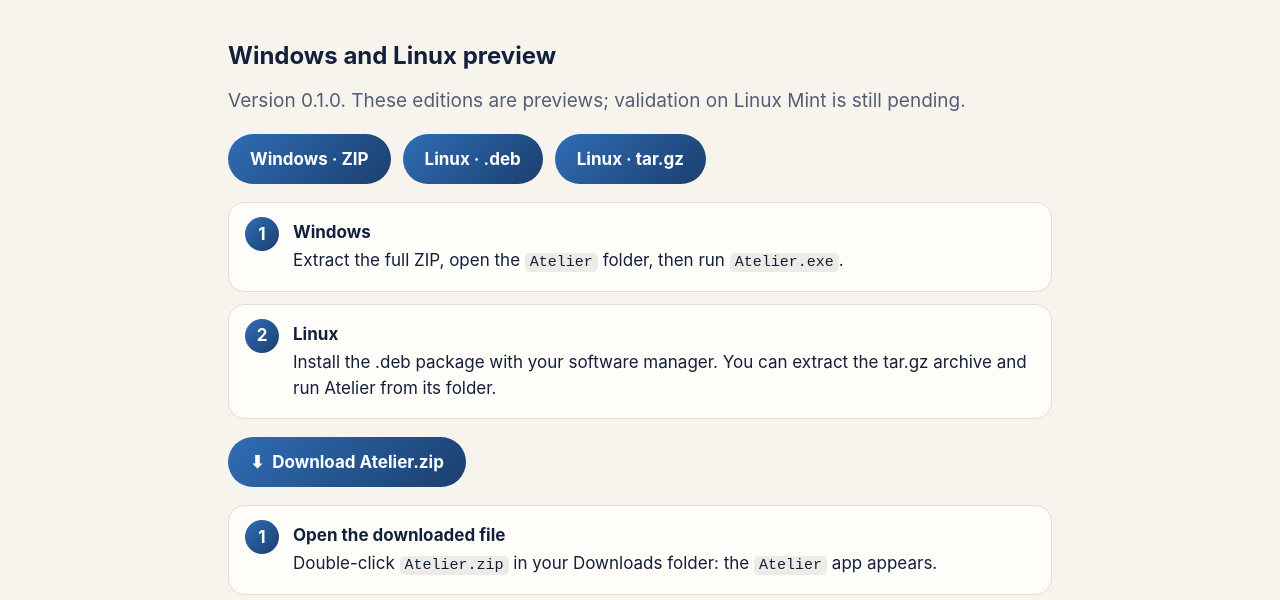
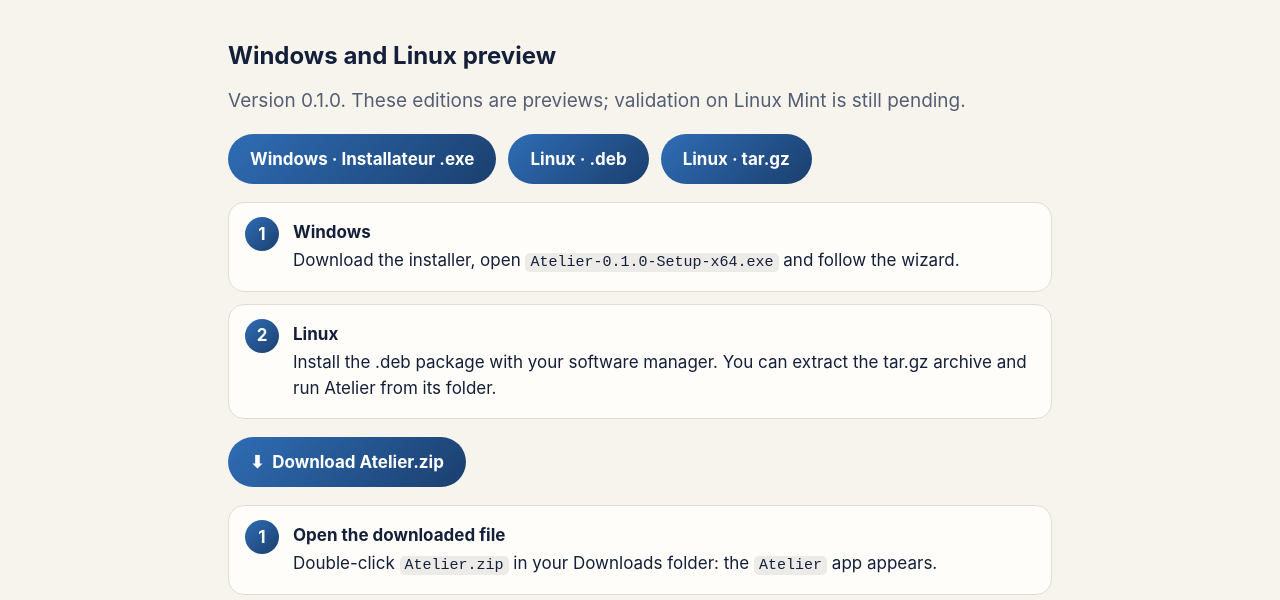
Before and after one commit to xavier38/atelier, a plain HTML site: page installation.html in a window 1280 px wide. Shown: the part 200-800 px from the top of the page. Drawn offline with Linux system fonts and the light colour scheme.

Commit message:
Publish Atelier Windows installer download

```diff
--- a/installation.html
+++ b/installation.html
@@ -46,9 +46,9 @@
   <p class="tag lang-it">Quattro passaggi, circa tre minuti. Serve un Mac con Apple Silicon (M1 o successivo) con macOS 14 Sonoma o successivo.</p>
   <h2 class="lang-fr">Préversion Windows et Linux</h2><h2 class="lang-en">Windows and Linux preview</h2><h2 class="lang-es">Versión preliminar para Windows y Linux</h2><h2 class="lang-pt">Prévia para Windows e Linux</h2><h2 class="lang-nl">Preview voor Windows en Linux</h2><h2 class="lang-de">Vorschau für Windows und Linux</h2><h2 class="lang-it">Anteprima per Windows e Linux</h2>
   <p class="tag lang-fr">Version 0.1.0. Ces éditions sont en préversion ; leur validation sur Linux Mint reste en cours.</p><p class="tag lang-en">Version 0.1.0. These editions are previews; validation on Linux Mint is still pending.</p><p class="tag lang-es">Versión 0.1.0. Estas ediciones son preliminares; la validación en Linux Mint está pendiente.</p><p class="tag lang-pt">Versão 0.1.0. Estas edições são prévias; a validação no Linux Mint ainda está pendente.</p><p class="tag lang-nl">Versie 0.1.0. Deze versies zijn previews; validatie op Linux Mint volgt nog.</p><p class="tag lang-de">Version 0.1.0. Diese Ausgaben sind Vorschauen; die Validierung unter Linux Mint steht noch aus.</p><p class="tag lang-it">Versione 0.1.0. Queste edizioni sono anteprime; la convalida su Linux Mint è ancora in corso.</p>
-  <div class="btns"><a class="btn" href="https://github.com/xavier38/atelier/releases/latest/download/Atelier-Windows-x86_64.zip">Windows · ZIP</a><a class="btn" href="https://github.com/xavier38/atelier/releases/latest/download/Atelier-Linux-amd64.deb">Linux · .deb</a><a class="btn" href="https://github.com/xavier38/atelier/releases/latest/download/Atelier-Linux-x86_64.tar.gz">Linux · tar.gz</a></div>
+  <div class="btns"><a class="btn" href="https://github.com/xavier38/atelier/releases/latest/download/Atelier-0.1.0-Setup-x64.exe">Windows · Installateur .exe</a><a class="btn" href="https://github.com/xavier38/atelier/releases/latest/download/Atelier-Linux-amd64.deb">Linux · .deb</a><a class="btn" href="https://github.com/xavier38/atelier/releases/latest/download/Atelier-Linux-x86_64.tar.gz">Linux · tar.gz</a></div>
   <ol class="etapes">
-    <li class="lang-fr"><b>Windows</b>Décompressez le ZIP complet, ouvrez le dossier <code>Atelier</code> et lancez <code>Atelier.exe</code>.</li><li class="lang-en"><b>Windows</b>Extract the full ZIP, open the <code>Atelier</code> folder, then run <code>Atelier.exe</code>.</li><li class="lang-es"><b>Windows</b>Descomprima el ZIP completo, abra la carpeta <code>Atelier</code> y ejecute <code>Atelier.exe</code>.</li><li class="lang-pt"><b>Windows</b>Extraia o ZIP completo, abra a pasta <code>Atelier</code> e execute <code>Atelier.exe</code>.</li><li class="lang-nl"><b>Windows</b>Pak het volledige ZIP-bestand uit, open de map <code>Atelier</code> en start <code>Atelier.exe</code>.</li><li class="lang-de"><b>Windows</b>Entpacken Sie die vollständige ZIP-Datei, öffnen Sie den Ordner <code>Atelier</code> und starten Sie <code>Atelier.exe</code>.</li><li class="lang-it"><b>Windows</b>Estrai il file ZIP completo, apri la cartella <code>Atelier</code> e avvia <code>Atelier.exe</code>.</li>
+    <li class="lang-fr"><b>Windows</b>Téléchargez l’installateur, ouvrez le fichier <code>Atelier-0.1.0-Setup-x64.exe</code> et suivez l’assistant.</li><li class="lang-en"><b>Windows</b>Download the installer, open <code>Atelier-0.1.0-Setup-x64.exe</code> and follow the wizard.</li><li class="lang-es"><b>Windows</b>Descargue el instalador, abra <code>Atelier-0.1.0-Setup-x64.exe</code> y siga el asistente.</li><li class="lang-pt"><b>Windows</b>Baixe o instalador, abra <code>Atelier-0.1.0-Setup-x64.exe</code> e siga o assistente.</li><li class="lang-nl"><b>Windows</b>Download het installatieprogramma, open <code>Atelier-0.1.0-Setup-x64.exe</code> en volg de wizard.</li><li class="lang-de"><b>Windows</b>Laden Sie das Installationsprogramm herunter, öffnen Sie <code>Atelier-0.1.0-Setup-x64.exe</code> und folgen Sie dem Assistenten.</li><li class="lang-it"><b>Windows</b>Scarica il programma di installazione, apri <code>Atelier-0.1.0-Setup-x64.exe</code> e segui la procedura guidata.</li>
     <li class="lang-fr"><b>Linux</b>Installez le paquet .deb avec votre gestionnaire de logiciels. L’archive tar.gz peut être extraite puis lancée depuis son dossier.</li><li class="lang-en"><b>Linux</b>Install the .deb package with your software manager. You can extract the tar.gz archive and run Atelier from its folder.</li><li class="lang-es"><b>Linux</b>Instale el paquete .deb con su gestor de software. También puede extraer el archivo tar.gz y ejecutar Atelier desde esa carpeta.</li><li class="lang-pt"><b>Linux</b>Instale o pacote .deb pelo gerenciador de software. Também é possível extrair o tar.gz e executar o Atelier na pasta.</li><li class="lang-nl"><b>Linux</b>Installeer het .deb-pakket met uw softwarebeheer. U kunt ook het tar.gz-archief uitpakken en Atelier vanuit die map starten.</li><li class="lang-de"><b>Linux</b>Installieren Sie das .deb-Paket mit Ihrer Softwareverwaltung. Alternativ können Sie das tar.gz-Archiv entpacken und Atelier aus diesem Ordner starten.</li><li class="lang-it"><b>Linux</b>Installa il pacchetto .deb con il gestore software. In alternativa, estrai l’archivio tar.gz e avvia Atelier dalla cartella.</li>
   </ol>
   <div class="btns"><a class="btn" href="https://github.com/xavier38/atelier/releases/latest/download/Atelier.zip">⬇︎ <span class="lang-fr">Télécharger Atelier.zip</span><span class="lang-en">Download Atelier.zip</span><span class="lang-es">Descargar Atelier.zip</span><span class="lang-pt">Baixar Atelier.zip</span><span class="lang-nl">Atelier.zip downloaden</span><span class="lang-de">Atelier.zip laden</span><span class="lang-it">Scarica Atelier.zip</span></a></div>
```
Also changed, not shown: index.html (+1 -1 lines).
